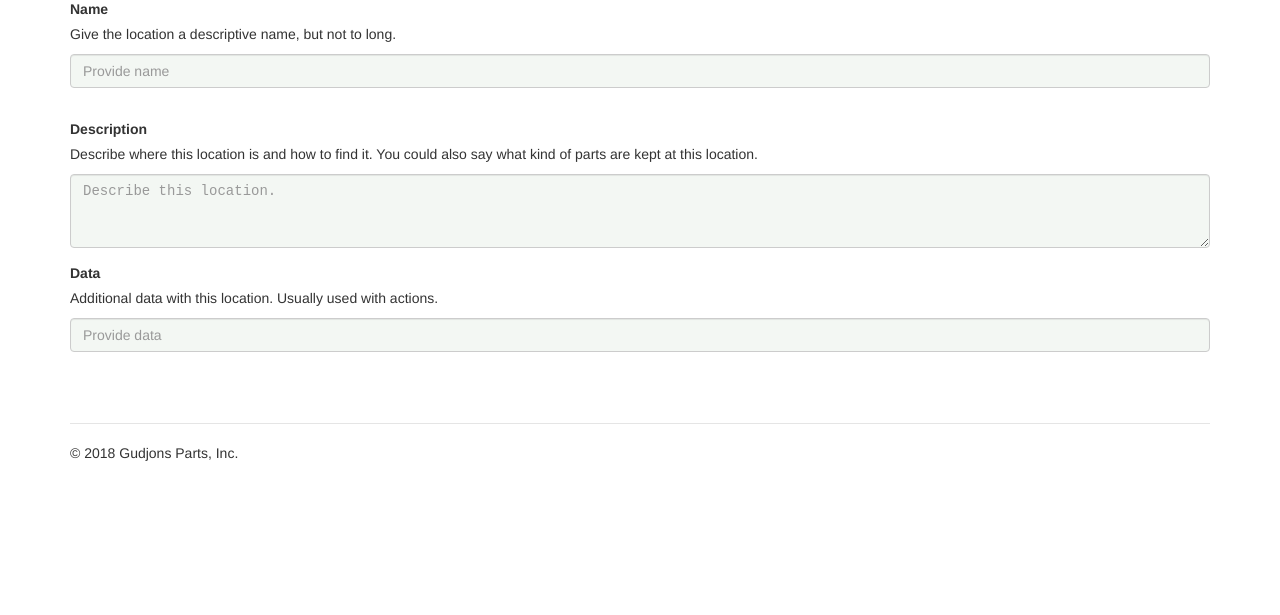
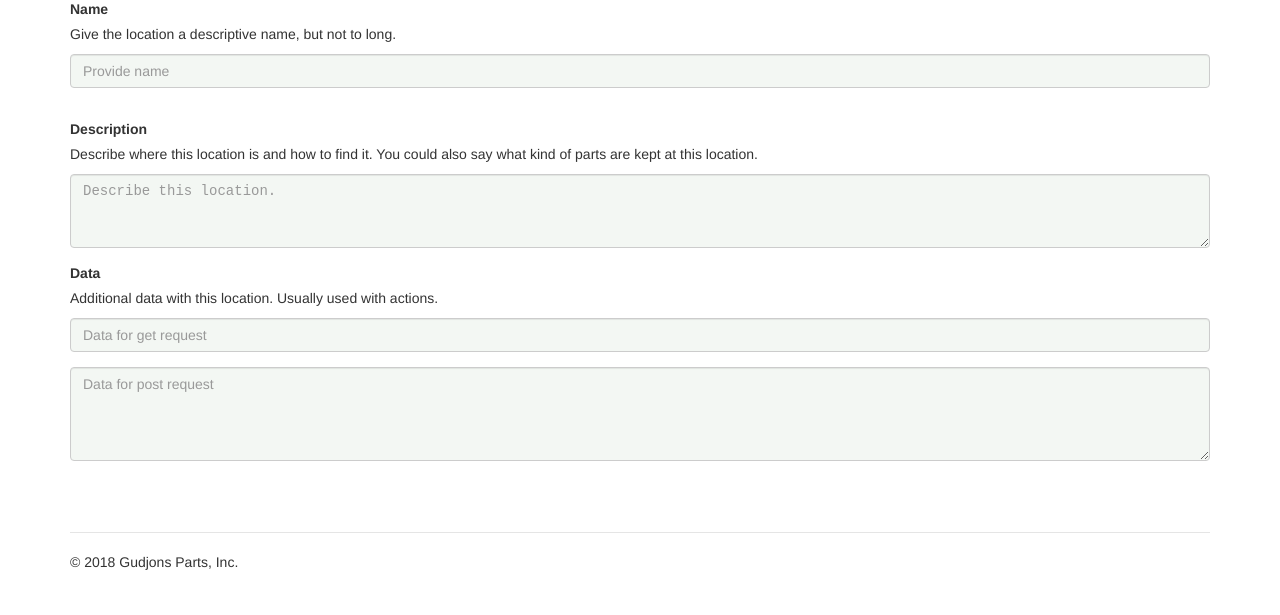
Before and after one commit to guttih/gparts, a Node project: template views/register-location.handlebars in a window 1280 px wide. Shown: the part 185-800 px from the top of the page. Run offline with Node 20 templates, Linux system fonts and the light colour scheme; the template is opened without the code that fills it, so the values that code supplies are empty; some libraries are stand-ins or nearby versions.

Commit message:
adding post for location

```diff
--- a/gparts.js
+++ b/gparts.js
@@ -33,6 +33,7 @@ db.on('open', function() {
         if (err) {
             console.log(err);
         } else {
+
             console.log(names);
         }
     });
--- a/models/location.js
+++ b/models/location.js
@@ -85,7 +85,7 @@ module.exports.getActionUrlByLocationId = function(id, callback) {
                 if (err || action === null) {
                     callback(err, location);
                 } else {
-                    callback(err, Action.makeActionUrl(action.url, location.data));
+                    callback(err, Action.makeActionUrl(action.url, location.data), location, action);
                 }
             });
         }
--- a/public/css/style.css
+++ b/public/css/style.css
@@ -647,6 +647,11 @@ option {
     justify-content: center;
 }
 
+.container-index {
+    margin: auto;
+    max-width: 700px;
+}
+
 .dashboard .summary {
     border-style: solid;
     border-width: 1px;
--- a/public/js/register-location.js
+++ b/public/js/register-location.js
@@ -1,5 +1,28 @@
+function findActionById(actionId) {
+    // return actions.find(action => action.id === id);
+    var actionFiltered = (typeof actions !== 'undefined' && actions !== 'undefined' && actions.length > 0) ?
+    actions.filter(item => item.id === actionId) : [];
+    if (actionFiltered.length > 0) {
+        return actionFiltered[0];
+    }
+}
+
+function enableDataInput(dataInputId) {
+    var enableId, disableId;
+    if (dataInputId === 'dataInputGroupPost') {
+        enableId = 'dataInputGroupPost';
+        disableId = 'dataInputGroupGet';
+    } else {
+        enableId = 'dataInputGroupGet';
+        disableId = 'dataInputGroupPost';
+    }
+    $('#' + disableId).hide();
+    $('#' + enableId).show();
+    $('#' + disableId).attr('name', '');
+    $('#' + enableId).attr('name', 'data');
+}
+
 function setFormValues(item) {
-
     if (typeof item !== 'undefined' && item !== 'undefined') {
 
         if (item.action !== undefined && item.action !== null && item.action.length > 0) {
@@ -9,9 +32,19 @@ function setFormValues(item) {
         if (item.name !== undefined) {
             $("#name").val(item.name);
         }
+        var currAction = findActionById(item.action);
+
+        if (currAction.type === 'HTTP_POST') {
+            enableDataInput('dataInputGroupPost');
+        }
+        else {
+            enableDataInput('dataInputGroupGet');
+        }
 
         if (item.data !== undefined) {
-            $("#data").val(item.data);
+            if (currAction) {
+                $('form [name="data"]').val(item.data)
+            }
         }
 
         if (item.description !== undefined) {
@@ -50,14 +83,21 @@ function validateFormValues() {
 var onDataChange = function onDataChange() {
     var url = "";
     var actionId = $('#item_action').val();
-    var data = $('#data').val();
-    if (data === undefined) { data = ""; }
-    var actionFiltered = (typeof actions !== 'undefined' && actions !== 'undefined' && actions.length > 0) ?
-        actions.filter(item => item.id === actionId) : [];
+    var data = $('form [name="data"]').val();
+    var currAction = findActionById(actionId);
+    if (data ) {
+        url = currAction.url.replace("<<DATA>>", data);
+    }
 
-    if (actionFiltered.length > 0 && actionId.length > 0) {
-        url = actionFiltered[0].url.replace("<<DATA>>", data);
+    if (currAction) {
+        if (currAction.type === 'HTTP_POST') {
+            enableDataInput('dataInputGroupPost');
+        }
+        else {
+            enableDataInput('dataInputGroupGet');
+        }
     }
+
     $('#url').text(url);
 };
 
@@ -69,7 +109,9 @@ var onSelectActionChange = function onSelectActionChange() {
     } else {
         $('.url').show();
     }
+    var data = $('form [name="data"]').val();
     onDataChange();
+    $('form [name="data"]').val(data);
 };
 
 function setFormActionOptions() {
@@ -107,7 +149,7 @@ $(document).ready(function() {
     $('#item_action').on('change', function() {
         onSelectActionChange();
     });
-    $('#data').on('keyup change', function() {
+    $('#dataInputGroupGet, #dataInputGroupPost').on('keyup change', function() {
         onDataChange();
     });
 });
--- a/utils/glib.js
+++ b/utils/glib.js
@@ -931,7 +931,8 @@ module.exports.makeRequestPostBodyOptions = function makeRequestPostBodyOptions(
     if (ContentType === undefined) {
         ContentType = 'application/json';
     }
-    var body = JSON.stringify(payload);
+    // var body = JSON.stringify(payload);
+    var body = payload;
     var options = {
         url: url,
         method: method,
@@ -948,6 +949,7 @@ module.exports.makeRequestPostBodyOptions = function makeRequestPostBodyOptions(
 
 module.exports.runRequest = function runRequest(method, url, body, callback) {
     var requestOptions = module.exports.makeRequestPostBodyOptions(url, body, method);
+    // console.log(JSON.stringify(requestOptions, null, 4));
     request(requestOptions, function(err, result) {
         if (err) {
             console.log('Error when calling request. Url : ' + url);
--- a/views/index.handlebars
+++ b/views/index.handlebars
@@ -1,7 +1,8 @@
 <h2 class="page-header" align="right">Dashboard</h2>
 <p>Welcome {{{user.name}}}</p>
 
-<div class="containerx">
+<div class="col-xs-3"></div>
+<div class="col-xs-9 container-index">
     <div class="dashboard">
         <div class="summary">
             <a href="/parts/list">
--- a/views/register-action.handlebars
+++ b/views/register-action.handlebars
@@ -19,6 +19,7 @@
   <div class="form-group type">
     <label>Action type</label>
     <select id="action-type" name="type" class="access-select form-control" required>
+      <option value="HTTP_POST" title="HTTP POST request" selected="">HTTP POST request</option>
       <option value="HTTP_GET" title="HTTP GET request" selected="">HTTP GET request</option>
     </select>
   </div>
--- a/views/register-location.handlebars
+++ b/views/register-location.handlebars
@@ -44,8 +44,10 @@
   <div class="row row-padd">
     <label>Data</label>
     <p>Additional data with this location. Usually used with actions.</p>
-    <input type="text" id="data" name="data" form="register-form" class="form-control" value=""
-      placeholder="Provide data">
+    <input type="text" id="dataInputGroupGet" name="data" form="register-form" class="form-control" value=""
+      placeholder="Data for get request">
+    <textarea id="dataInputGroupPost" name="" data-name="data" class="form-control search-input"
+            placeholder="Data for post request" title="Space seperated patterns" rows="4"></textarea>
   </div>
 
   <div class="form-group type action-related">
```
Also changed, not shown: routes/locations.js (+18 -4 lines).
